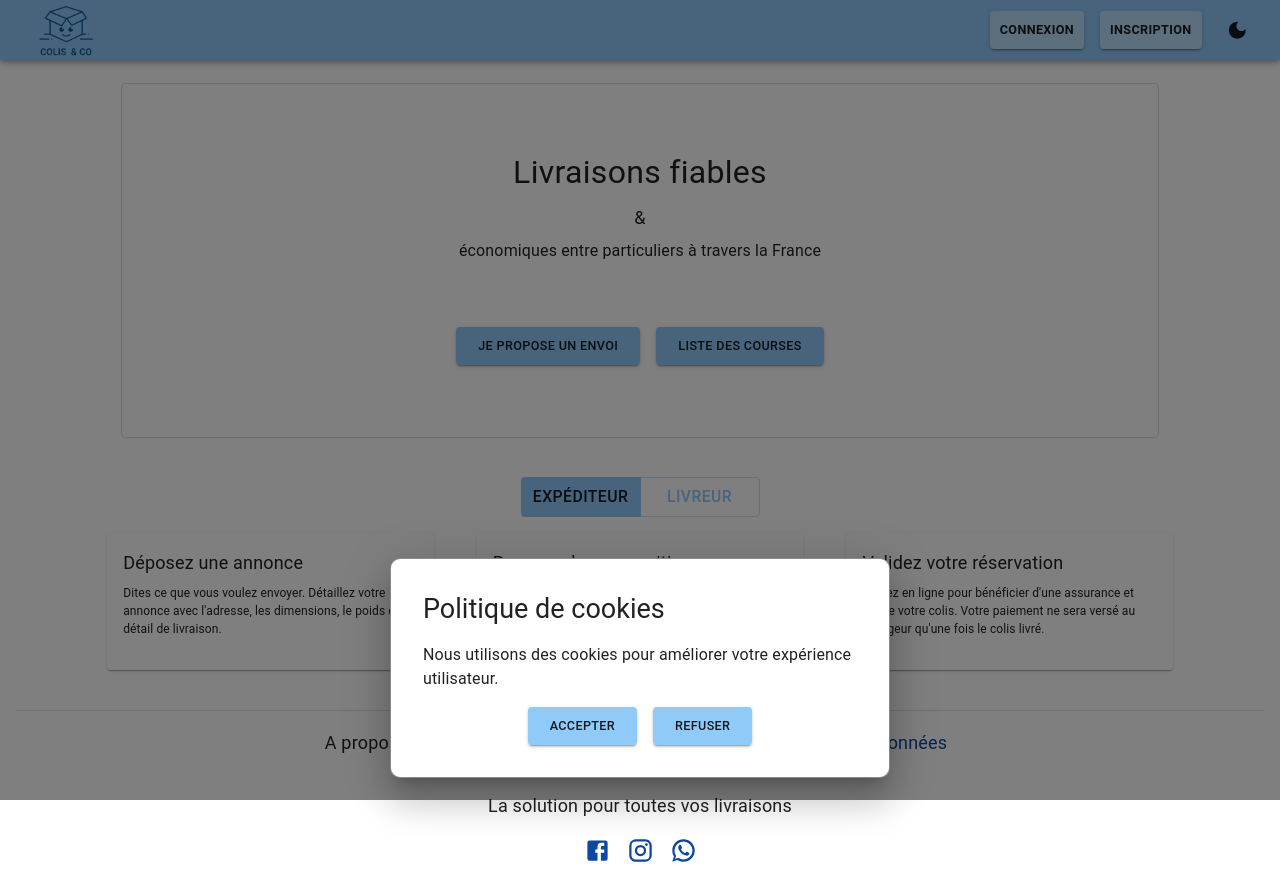
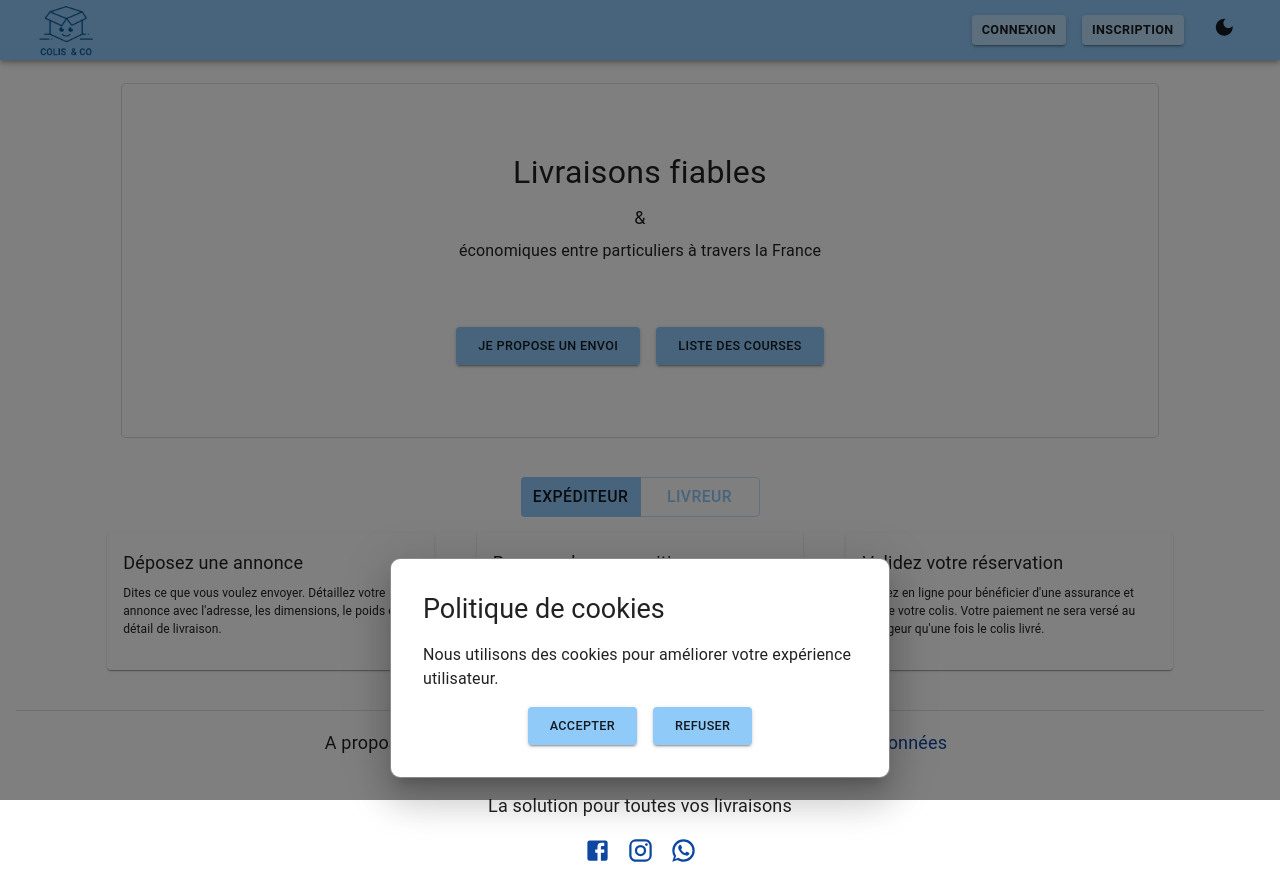
Before and after one commit to Joseph-Pittera/colis-and-co, a Next.js app in the folder front/: page / in a window 1280 px wide. Built offline with nearby package versions, Linux system fonts and the light colour scheme.

Commit message:
correction taille darkmode icon

```diff
--- /dev/null
+++ b/front/src/components/CustomsMuiComp/ThemeSwitch.jsx
@@ -0,0 +1,27 @@
+import { useContext } from "react";
+
+import { useTheme } from "@mui/material/styles";
+import { IconButton } from "@mui/material";
+import LightModeIcon from "@mui/icons-material/LightMode";
+import DarkModeIcon from "@mui/icons-material/DarkMode";
+
+import { ColorModeContext } from "../../utils/context/theme";
+
+export const ThemeSwitch = () => {
+  const theme = useTheme();
+  const colorMode = useContext(ColorModeContext);
+  return (
+    <IconButton
+      sx={{ mx: 1, height: 25 }}
+      onClick={colorMode}
+      color="inherit"
+      size="small"
+    >
+      {theme.palette.mode === "dark" ? (
+        <LightModeIcon fontSize="small" sx={{ mx: 1, maxHeight: 25 }} />
+      ) : (
+        <DarkModeIcon fontSize="small" sx={{ mx: 1, maxHeight: 25 }} />
+      )}
+    </IconButton>
+  );
+};
--- a/front/src/components/Navbar/AvatarMenu/index.jsx
+++ b/front/src/components/Navbar/AvatarMenu/index.jsx
@@ -1,10 +1,13 @@
+import { useState, useContext } from "react";
+import { useRouter } from "next/router";
+
 import { Avatar, Menu, MenuItem, Box } from "@mui/material";
 import { IconButton, ListItemIcon } from "@mui/material";
 import Logout from "@mui/icons-material/Logout";
-import { useState, useContext } from "react";
+
 import { stringAvatar } from "../functions/stringAvatar";
-import { useRouter } from "next/router";
 import { AuthContext } from "../../../utils/context/auth";
+import { ThemeSwitch } from "../../CustomsMuiComp/themeSwitch";
 
 export const AvatarMenu = ({ firstName, lastName }) => {
   const router = useRouter();
@@ -31,6 +34,7 @@ export const AvatarMenu = ({ firstName, lastName }) => {
         justifyContent: "flex-end",
       }}
     >
+      <ThemeSwitch />
       <IconButton
         size="small"
         sx={{ ml: 2 }}
--- a/front/src/components/Navbar/BurgerMenu/index.jsx
+++ b/front/src/components/Navbar/BurgerMenu/index.jsx
@@ -5,6 +5,7 @@ import MenuIcon from "@mui/icons-material/Menu";
 import HowToRegIcon from "@mui/icons-material/HowToReg";
 import { useState } from "react";
 import { useRouter } from "next/router";
+import { ThemeSwitch } from "../../CustomsMuiComp/themeSwitch";
 
 export const BurgerMenu = () => {
   const router = useRouter();
@@ -33,8 +34,9 @@ export const BurgerMenu = () => {
         justifyContent: "flex-end",
       }}
     >
+      <ThemeSwitch />
       <IconButton
-        size="large"
+        size="small"
         aria-label="account of current user"
         aria-controls="menu-appbar"
         aria-haspopup="true"
--- a/front/src/components/Navbar/InlineMenu/index.jsx
+++ b/front/src/components/Navbar/InlineMenu/index.jsx
@@ -1,15 +1,12 @@
-import { Box, Button, IconButton } from "@mui/material";
-import { blue } from "@mui/material/colors";
 import { useRouter } from "next/router";
-import LightModeIcon from "@mui/icons-material/LightMode";
-import DarkModeIcon from "@mui/icons-material/DarkMode";
+
+import { Box, Button } from "@mui/material";
 import { useTheme } from "@mui/material/styles";
-import { useContext } from "react";
-import { ColorModeContext } from "../../../utils/context/theme";
+
+import { ThemeSwitch } from "../../CustomsMuiComp/themeSwitch";
 
 export const InlineMenu = () => {
   const theme = useTheme();
-  const colorMode = useContext(ColorModeContext);
   const router = useRouter();
   const handleLogin = () => {
     router.push("/login");
@@ -53,13 +50,7 @@ export const InlineMenu = () => {
       >
         Inscription
       </Button>
-      <IconButton sx={{ ml: 1 }} onClick={colorMode} color="inherit">
-        {theme.palette.mode === "dark" ? (
-          <LightModeIcon fontSize="small" />
-        ) : (
-          <DarkModeIcon fontSize="small" />
-        )}
-      </IconButton>
+      <ThemeSwitch />
     </Box>
   );
 };
```
